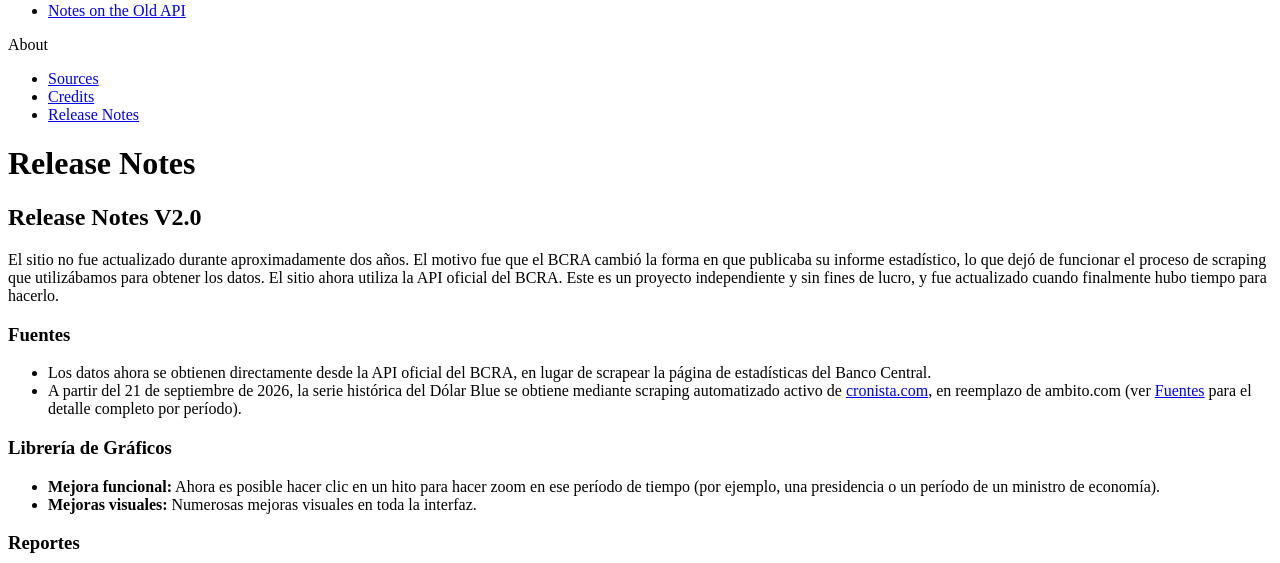
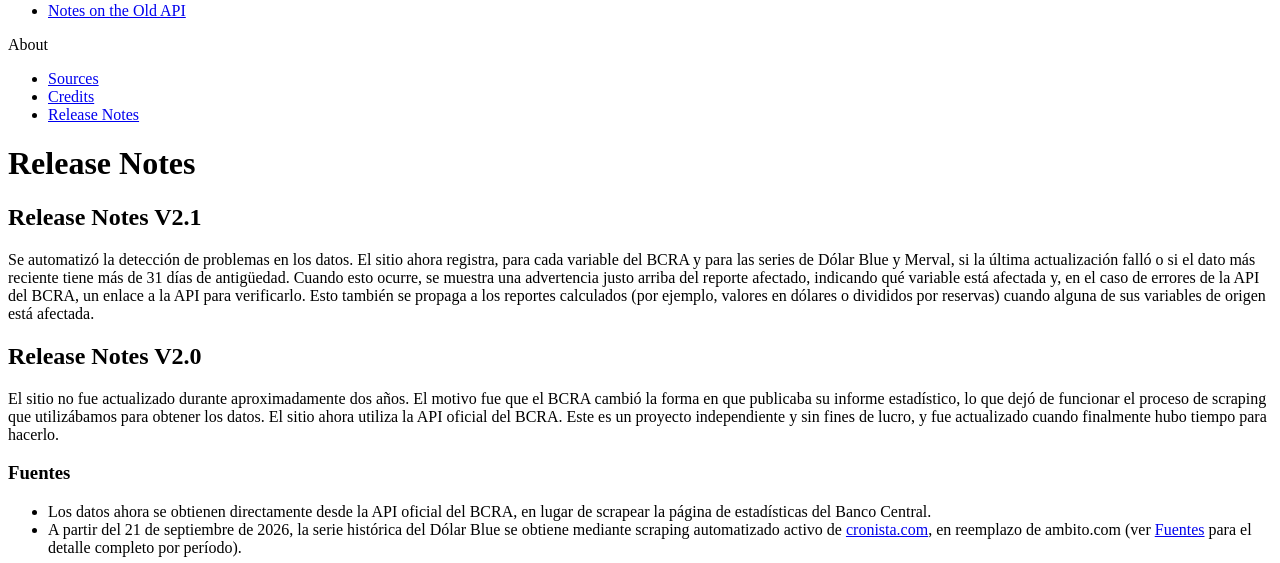
Before and after one commit to emluque/ebcra-2, a Django app: template ebcra-web/portal/templates/portal/pages/release_notes.html in a window 1280 px wide. Shown: the part 1312-1875 px from the top of the page. Run offline with Django 4.2, Linux system fonts and the light colour scheme; the template is opened without the code that fills it, so the values that code supplies are empty; some libraries are stand-ins or nearby versions.

Commit message:
CSS versioning and Release notes

```diff
--- a/ebcra-web/portal/templates/portal/base.html
+++ b/ebcra-web/portal/templates/portal/base.html
@@ -85,7 +85,7 @@
     <script src="{% static 'js/d3/d3.min.js' %}"></script>
     <script src="{% static 'js/library.js' %}?version=2.0.6"></script>
     <link rel="stylesheet" href="{% static 'css/fonts/stylesheet.css' %}" type="text/css" charset="utf-8">
-    <link rel="stylesheet" href="{% static 'css/general.css' %}?version=2.0.2" type="text/css" charset="utf-8">
+    <link rel="stylesheet" href="{% static 'css/general.css' %}?version=2.1.0" type="text/css" charset="utf-8">
     <link rel="stylesheet" type="text/css" href="{% static 'css/iconfont/flaticon.css' %}">
 </head>
 <body>
--- a/ebcra-web/portal/templates/portal/pages/release_notes.html
+++ b/ebcra-web/portal/templates/portal/pages/release_notes.html
@@ -6,6 +6,11 @@
 {% block content %}
 <div class="title"><div class="title-container"><h1>Release Notes</h1></div></div>
 <div class="explanation documentation">
+    <h2>Release Notes V2.1</h2>
+    <p>
+        Se automatizó la detección de problemas en los datos. El sitio ahora registra, para cada variable del BCRA y para las series de Dólar Blue y Merval, si la última actualización falló o si el dato más reciente tiene más de 31 días de antigüedad. Cuando esto ocurre, se muestra una advertencia justo arriba del reporte afectado, indicando qué variable está afectada y, en el caso de errores de la API del BCRA, un enlace a la API para verificarlo. Esto también se propaga a los reportes calculados (por ejemplo, valores en dólares o divididos por reservas) cuando alguna de sus variables de origen está afectada.
+    </p>
+
     <h2>Release Notes V2.0</h2>
     <p>
         El sitio no fue actualizado durante aproximadamente dos años. El motivo fue que el BCRA cambió la forma en que publicaba su informe estadístico, lo que dejó de funcionar el proceso de scraping que utilizábamos para obtener los datos. El sitio ahora utiliza la API oficial del BCRA. Este es un proyecto independiente y sin fines de lucro, y fue actualizado cuando finalmente hubo tiempo para hacerlo.
```
